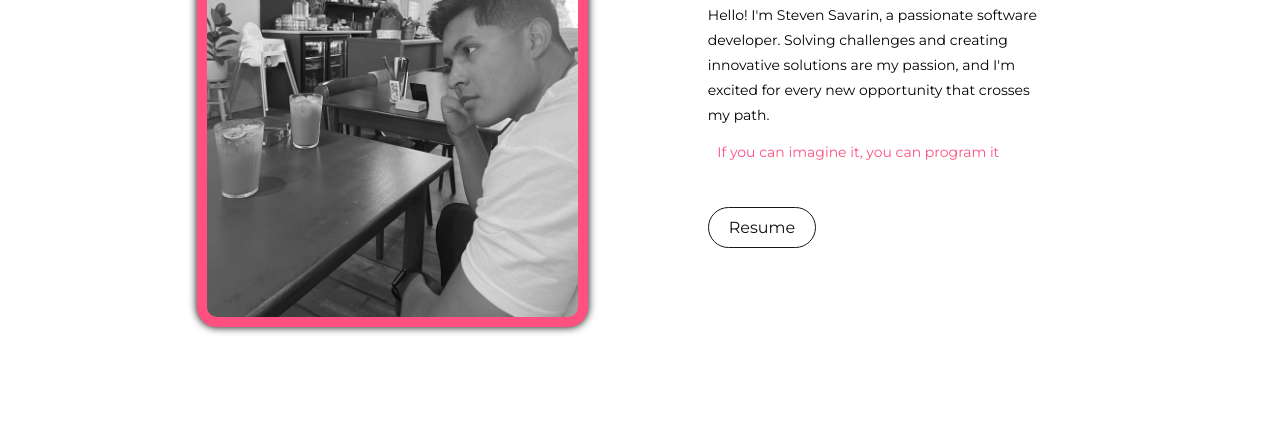
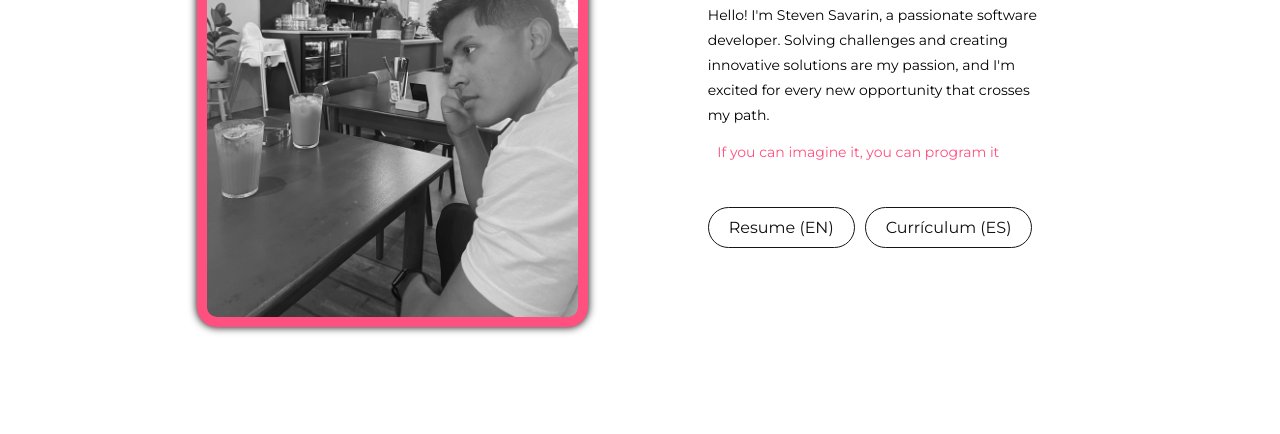
Before and after one commit to stevensitosava/webpage, a plain HTML site: page index.html in a window 1280 px wide. Shown: the part 2775-3209 px from the top of the page. Drawn offline with Linux system fonts and the light colour scheme.

Commit message:
Add files via upload

```diff
--- a/index.html
+++ b/index.html
@@ -237,7 +237,10 @@
                 Solving challenges and creating innovative solutions are my passion,
                 and I'm excited for every new opportunity that crosses my path.</p>
             <p class="descripcion">If you can imagine it, you can program it </p>
-            <a href="Steven_resume.pdf" target="_blank">Resume</a>
+            <div class="contenedor-botones">
+                <a href="steven_resume.pdf" target="_blank">Resume (EN)</a>
+                <a href="steven_resume_es.pdf" target="_blank">Currículum (ES)</a>
+            </div>
         </div>
     </section>
 
--- a/style.css
+++ b/style.css
@@ -56,7 +56,7 @@
             top: 0;
         }
 
-        h1 {
+        h1, #icono-nav {
             cursor: pointer;
         }
 
@@ -282,6 +282,20 @@
         #sobremi .sobremi .paragraph{
             font-size: 1m;
             color: #000;
+        }
+
+        .contenedor-botones {
+            display: flex;
+            gap: 10px;
+        }
+
+        .contenedor-botones a {
+            display: inline-block;
+            padding: 10px 20px;
+            text-decoration: none;
+            color: white;
+            border-radius: 5px;
+            transition: background-color 0.3s;
         }
 
         /* *********************/
```
Also changed, not shown: 2 other files.
